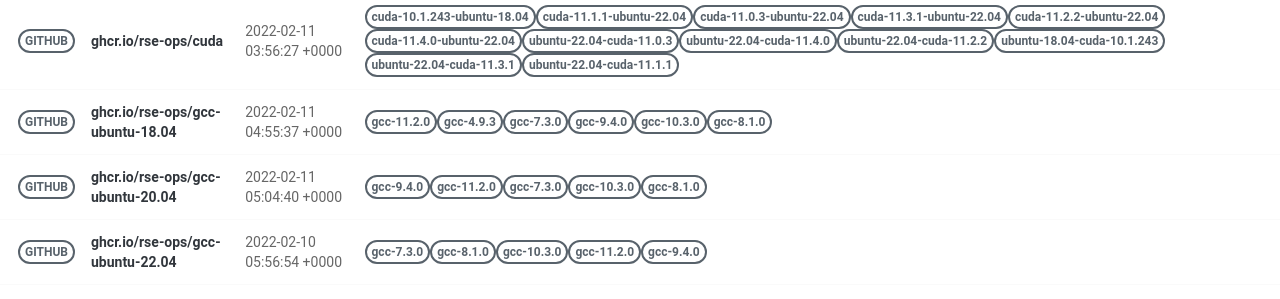
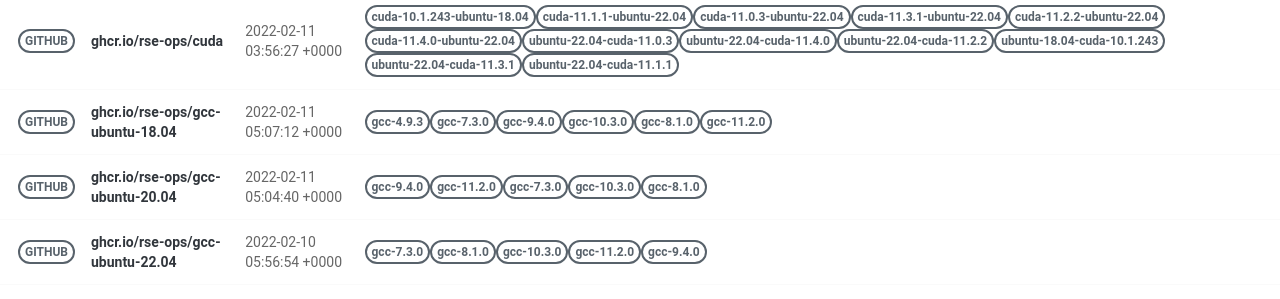
Before and after one commit to rse-ops/docker-images, a Jekyll site: the page built from pages/index.md, in a window 1280 px wide. Shown: the part 502-801 px from the top of the page. Built offline with Jekyll 4.4.1, drawn with Linux system fonts in a browser that asks for light colours; nearby versions of some CDN libraries.

Commit message:
Automated push to update library 2022-02-11

```diff
--- a/_library/ghcr.io-rse-ops-gcc-ubuntu-18.04.md
+++ b/_library/ghcr.io-rse-ops-gcc-ubuntu-18.04.md
@@ -1,14 +1,11 @@
 ---
 layout: container
 name: ghcr.io/rse-ops/gcc-ubuntu-18.04
-updated_at: 2022-02-11 04:55:37.303449
+updated_at: 2022-02-11 05:07:12.282348
 
 
 container_url: https://github.com/orgs/rse-ops/packages/container/package/gcc-ubuntu-18.04
 versions:
- - tag: gcc-11.2.0
-   dockerfile: https://github.com/rse-ops/docker-images/blob/main/ubuntu/gcc/Dockerfile
-   manifest: https://crane.ggcr.dev/manifest/ghcr.io/rse-ops/gcc-ubuntu-18.04:gcc-11.2.0
  - tag: gcc-4.9.3
    dockerfile: https://github.com/rse-ops/docker-images/blob/main/ubuntu/gcc/Dockerfile
    manifest: https://crane.ggcr.dev/manifest/ghcr.io/rse-ops/gcc-ubuntu-18.04:gcc-4.9.3
```
Also changed, not shown: other parts of _library/ghcr.io-rse-ops-gcc-ubuntu-18.04.md (+3 -0 lines).
